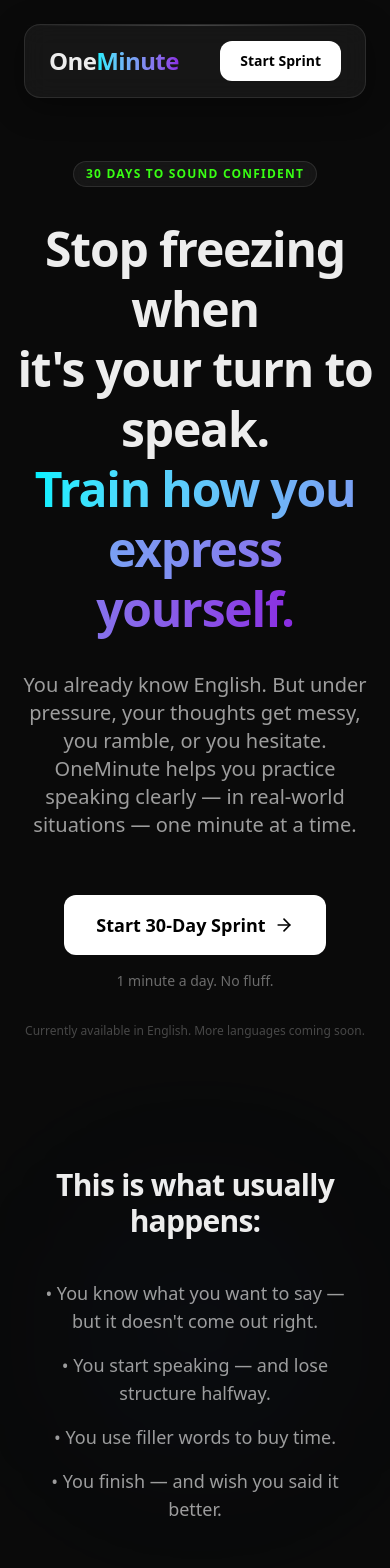
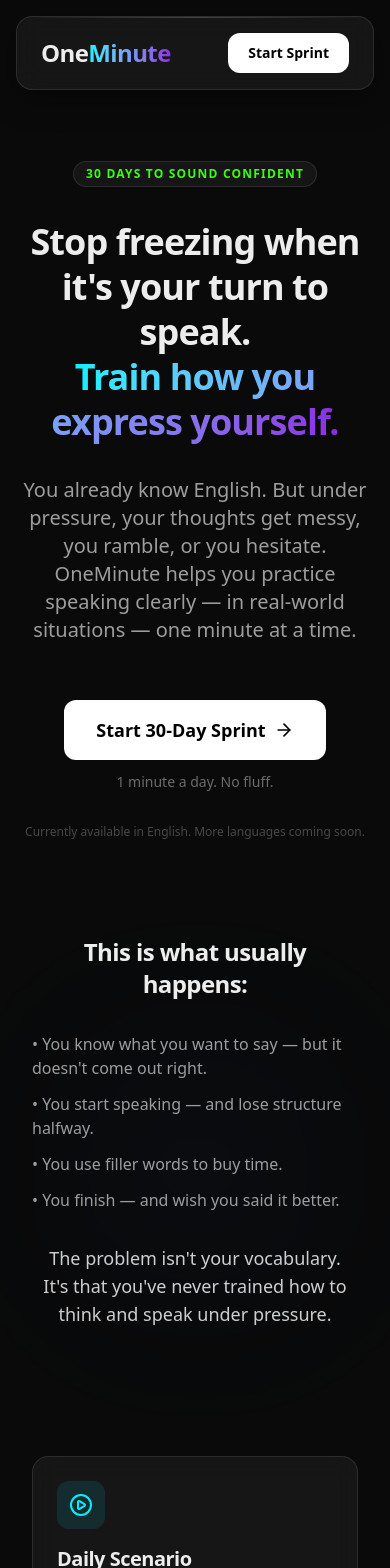
Before and after one commit to DeepikaSR4/one-minute-challenge.vercel.app, a Next.js app: page / in a window 390 px wide. Shown: the top 1568 px of the page. Built offline with nearby package versions, Linux system fonts and the light colour scheme; no server answers.

Commit message:
layout level changes

```diff
--- a/src/app/dashboard/day/[day]/feedback/page.tsx
+++ b/src/app/dashboard/day/[day]/feedback/page.tsx
@@ -75,12 +75,12 @@ export default function FeedbackPage() {
                 </Link>
                 <div>
                     <h1 className="text-xl font-display font-bold text-white/60">Day {dayNumber} Feedback</h1>
-                    <p className="text-3xl font-display font-bold"><span className="neon-text-blue">Analysis Complete</span></p>
+                    <p className="text-2xl sm:text-3xl font-display font-bold"><span className="neon-text-blue">Analysis Complete</span></p>
                 </div>
             </div>
 
-            <div className="grid grid-cols-2 md:grid-cols-6 gap-4">
-                <div className="md:col-span-2 glass p-6 rounded-2xl border-neon-blue/30 flex flex-col items-center justify-center text-center shadow-[0_0_30px_rgba(0,240,255,0.1)]">
+            <div className="grid grid-cols-2 sm:grid-cols-4 md:grid-cols-6 gap-3">
+                <div className="col-span-2 sm:col-span-4 md:col-span-2 glass p-5 rounded-2xl border-neon-blue/30 flex flex-col items-center justify-center text-center shadow-[0_0_30px_rgba(0,240,255,0.1)]">
                     <span className="text-5xl font-display font-bold neon-text-blue">{r.overall_score}<span className="text-2xl text-white/40">/50</span></span>
                     <span className="text-sm font-bold uppercase tracking-widest text-white/60 mt-2">Overall Score</span>
                 </div>
--- a/src/app/dashboard/day/[day]/page.tsx
+++ b/src/app/dashboard/day/[day]/page.tsx
@@ -116,29 +116,29 @@ export default function DayPage() {
             )}
 
             {/* Scenario card */}
-            <div className="glass p-6 md:p-8 rounded-2xl border-white/10 space-y-6 break-words">
+            <div className="glass p-5 md:p-8 rounded-2xl border-white/10 space-y-5 break-words">
                 <div>
                     <h3 className="text-sm font-bold uppercase tracking-widest text-white/50 mb-2 flex items-center gap-2">
                         <User className="w-4 h-4" /> Your Role
                     </h3>
-                    <p className="text-lg font-medium">{scenario.role}</p>
+                    <p className="text-base sm:text-lg font-medium">{scenario.role}</p>
                 </div>
                 <div>
                     <h3 className="text-sm font-bold uppercase tracking-widest text-white/50 mb-2">Situation</h3>
-                    <p className="text-lg leading-relaxed text-white/90">{scenario.situation}</p>
+                    <p className="text-base sm:text-lg leading-relaxed text-white/90">{scenario.situation}</p>
                 </div>
                 <div className="bg-neon-blue/5 border border-neon-blue/20 rounded-xl p-4">
                     <h3 className="text-sm font-bold uppercase tracking-widest text-neon-blue mb-2 flex items-center gap-2">
                         <Target className="w-4 h-4" /> Objective
                     </h3>
-                    <p className="text-lg text-white font-medium">{scenario.objective}</p>
+                    <p className="text-base sm:text-lg text-white font-medium">{scenario.objective}</p>
                 </div>
                 {scenario.constraint_text && (
                     <div className="bg-neon-violet/5 border border-neon-violet/20 rounded-xl p-4">
                         <h3 className="text-sm font-bold uppercase tracking-widest text-neon-violet mb-2 flex items-center gap-2">
                             <AlertTriangle className="w-4 h-4" /> Constraint
                         </h3>
-                        <p className="text-lg text-white font-medium">{scenario.constraint_text}</p>
+                        <p className="text-base sm:text-lg text-white font-medium">{scenario.constraint_text}</p>
                     </div>
                 )}
                 <div className="flex items-center gap-2 text-white/50 text-sm font-semibold uppercase tracking-widest pt-4">
--- a/src/app/dashboard/layout.tsx
+++ b/src/app/dashboard/layout.tsx
@@ -60,7 +60,7 @@ export default function DashboardLayout({
 
     return (
         <div className="flex flex-col min-h-screen bg-background">
-            <header className="px-6 py-4 flex items-center justify-between border-b border-white/10 glass sticky top-0 z-50">
+            <header className="px-4 sm:px-6 py-4 flex items-center justify-between border-b border-white/10 glass sticky top-0 z-50">
                 <Logo />
                 <div className="flex items-center gap-4 text-sm font-medium text-white/80">
                     {streak >= 2 && (
--- a/src/app/dashboard/milestone/[day]/page.tsx
+++ b/src/app/dashboard/milestone/[day]/page.tsx
@@ -45,7 +45,7 @@ export default function MilestonePage() {
                     </Link>
                     <div>
                         <h1 className="text-xl font-display font-bold text-white/60">Milestone</h1>
-                        <p className="text-3xl font-display font-bold"><span className="neon-text-blue">Day {dayNumber} Review</span></p>
+                        <p className="text-2xl sm:text-3xl font-display font-bold"><span className="neon-text-blue">Day {dayNumber} Review</span></p>
                     </div>
                 </div>
                 <button className="flex items-center gap-2 px-4 py-2 glass rounded-xl border-white/20 hover:bg-white/10 transition-colors text-sm font-semibold">
@@ -57,14 +57,14 @@ export default function MilestonePage() {
                 <div className="absolute -top-20 -left-20 w-64 h-64 bg-neon-blue/20 rounded-full blur-[80px] -z-10" />
                 <div className="absolute -bottom-20 -right-20 w-64 h-64 bg-neon-violet/20 rounded-full blur-[80px] -z-10" />
 
-                <div className="text-center space-y-2 mb-10">
-                    <h2 className="text-5xl md:text-6xl font-display font-bold tracking-tighter">{stats.badge_text}</h2>
+                <div className="text-center space-y-2 mb-8">
+                    <h2 className="text-3xl sm:text-4xl md:text-5xl font-display font-bold tracking-tighter leading-tight">{stats.badge_text}</h2>
                     <p className="text-xl text-white/60 font-sans mt-4">
                         <Logo className="mx-auto" /> {dayNumber}-Day Progress Report
                     </p>
                 </div>
 
-                <div className="grid grid-cols-2 gap-4">
+                <div className="grid grid-cols-2 gap-3">
                     <div className="glass p-6 rounded-2xl flex flex-col gap-2">
                         <TrendingUp className="w-6 h-6 text-neon-green" />
                         <span className="text-3xl font-display font-bold text-white">{stats.improvement_percent}%</span>
--- a/src/app/page.tsx
+++ b/src/app/page.tsx
@@ -11,7 +11,7 @@ export default function Home() {
     <div className="flex flex-col min-h-screen">
 
       {/* Header */}
-      <header className="fixed top-6 left-1/2 -translate-x-1/2 w-[calc(100%-3rem)] max-w-5xl z-50">
+      <header className="fixed top-4 sm:top-6 left-1/2 -translate-x-1/2 w-[calc(100%-2rem)] sm:w-[calc(100%-3rem)] max-w-5xl z-50">
         <div className="relative glass rounded-2xl px-6 py-4 flex items-center justify-between border border-white/10 shadow-[0_8px_32px_rgba(0,0,0,0.4)]">
           <div className="absolute inset-x-0 top-0 h-px bg-gradient-to-r from-transparent via-white/20 to-transparent rounded-t-2xl" />
 
@@ -48,7 +48,7 @@ export default function Home() {
             30 Days to Sound Confident
           </div>
 
-          <h1 className="text-5xl md:text-7xl font-display font-bold tracking-tight leading-tight">
+          <h1 className="text-4xl sm:text-5xl md:text-7xl font-display font-bold tracking-tight leading-tight">
             Stop freezing when<br />it's your turn to speak.<br />
             <span className="text-transparent bg-clip-text bg-gradient-to-r from-neon-blue to-neon-violet">
               Train how you express yourself.
@@ -60,7 +60,7 @@ export default function Home() {
             OneMinute helps you practice speaking clearly — in real-world situations — one minute at a time.
           </p>
 
-          <div className="pt-6 flex flex-col sm:flex-row items-center justify-center gap-4">
+          <div className="pt-6 flex flex-col items-center justify-center gap-3">
             <Link
               href={ctaHref}
               className="group relative inline-flex items-center justify-center gap-2 px-8 py-4 bg-white text-black rounded-xl font-bold text-lg transition-transform hover:scale-105"
@@ -76,10 +76,10 @@ export default function Home() {
         </div>
 
         {/* Problem Section */}
-        <section className="max-w-4xl mx-auto mt-32 space-y-10 text-center px-4">
-          <h2 className="text-3xl font-display font-bold">This is what usually happens:</h2>
+        <section className="max-w-4xl mx-auto mt-24 sm:mt-32 space-y-8 sm:space-y-10 text-center px-4">
+          <h2 className="text-2xl sm:text-3xl font-display font-bold">This is what usually happens:</h2>
 
-          <div className="space-y-4 text-white/60 text-lg">
+          <div className="space-y-3 text-white/60 text-base sm:text-lg text-left max-w-xl mx-auto">
             <p>• You know what you want to say — but it doesn't come out right.</p>
             <p>• You start speaking — and lose structure halfway.</p>
             <p>• You use filler words to buy time.</p>
```
